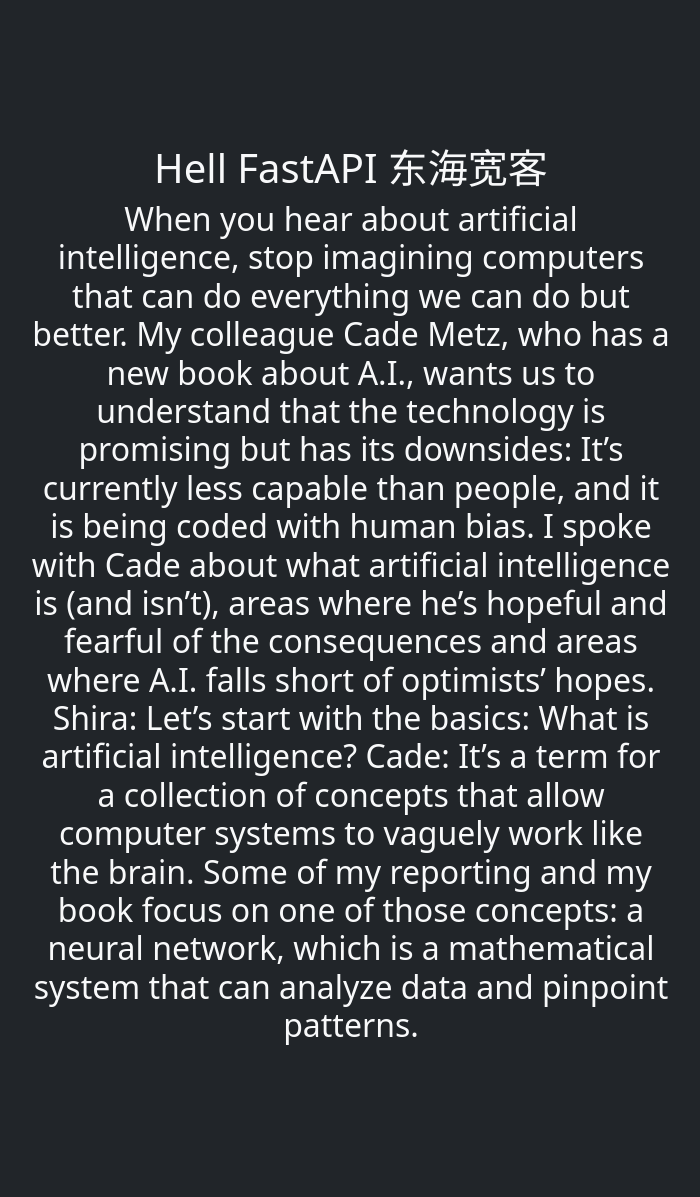
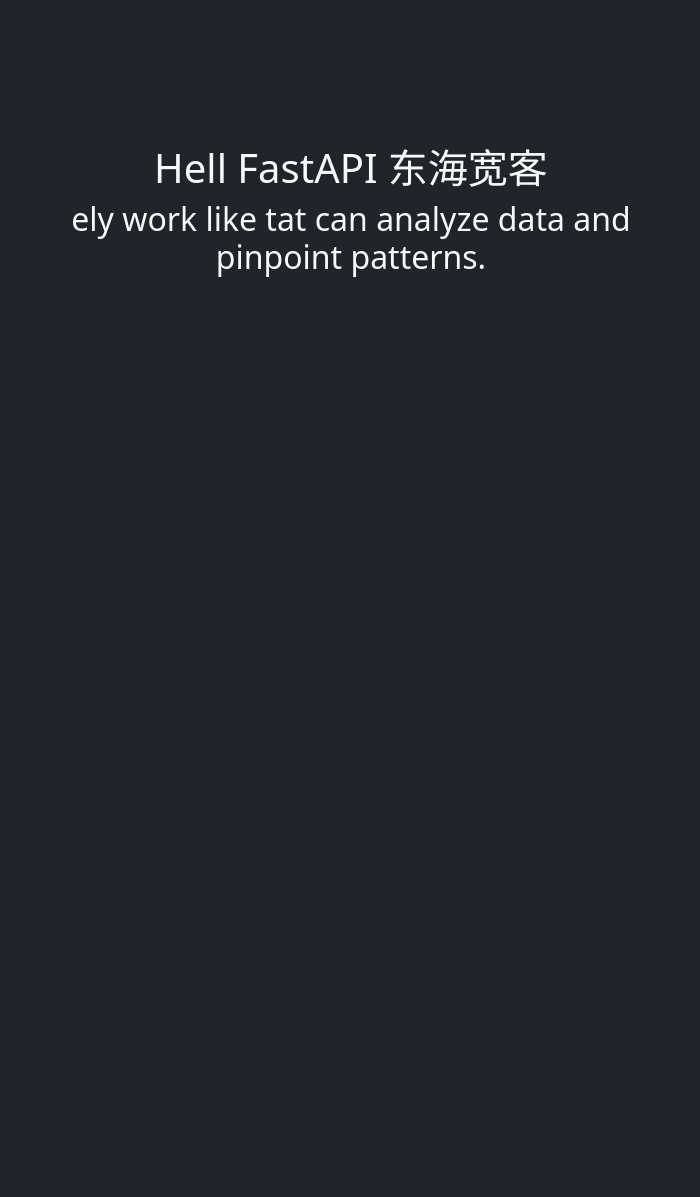
Before and after one commit to logoogol/fastapi, a FastAPI app: page / in a window 1280 px wide. Shown: the whole page, without its empty margins (289-989 px from the left). After the commit the page ends 277 px from the top, so only its background shows below. Run offline with FastAPI, Linux system fonts and the light colour scheme.

Commit message:
about section

```diff
--- a/src/templates/home.html
+++ b/src/templates/home.html
@@ -4,13 +4,5 @@
 <div class='col-md-6 mx-auto text-center py-5'>
     <div class='py-5 my-5'>
 <h1>Hell FastAPI 东海宽客</h1>
-<h2>When you hear about artificial intelligence, stop imagining computers that can do everything we can do but better.
-
-My colleague Cade Metz, who has a new book about A.I., wants us to understand that the technology is promising but has its downsides: It’s currently less capable than people, and it is being coded with human bias.
-
-I spoke with Cade about what artificial intelligence is (and isn’t), areas where he’s hopeful and fearful of the consequences and areas where A.I. falls short of optimists’ hopes.
-
-Shira: Let’s start with the basics: What is artificial intelligence?
-
-Cade: It’s a term for a collection of concepts that allow computer systems to vaguely work like the brain. Some of my reporting and my book focus on one of those concepts: a neural network, which is a mathematical system that can analyze data and pinpoint patterns.</h2>
+<h2>ely work like tat can analyze data and pinpoint patterns.</h2>
 {% endblock %}
```
Also changed, not shown: src/templates/about.html (added, +10 -0 lines).
